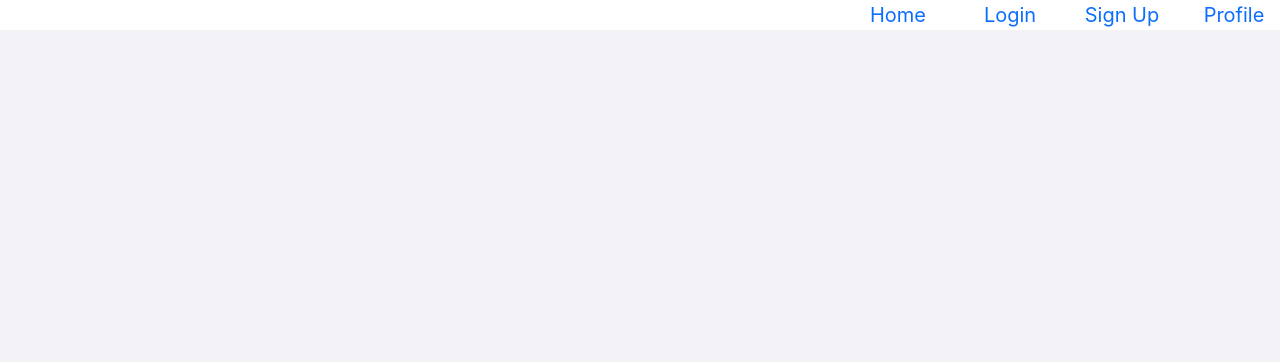
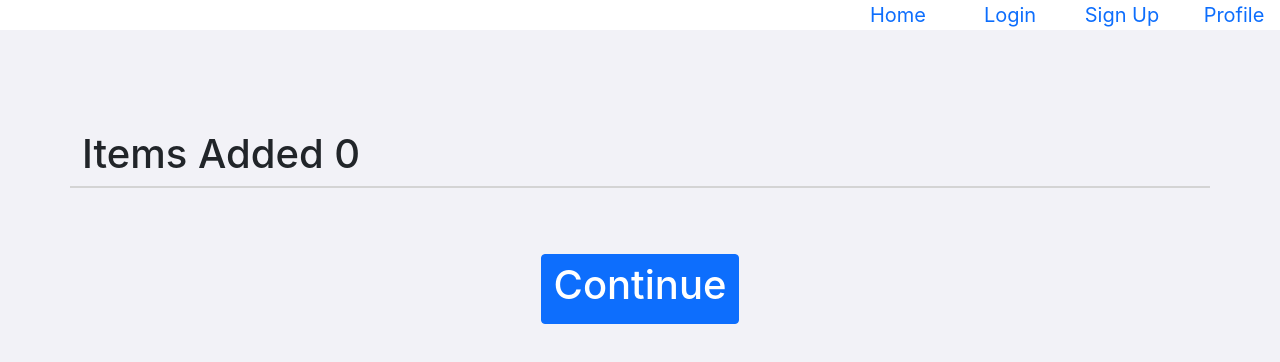
Before and after one commit to NasaudeanMihai/shop-web-app, a React (Create React App) app: page /cart in a window 1280 px wide. Shown: the top 362 px of the page. Built offline with nearby package versions, Linux system fonts and the light colour scheme.

Commit message:
added cart

```diff
--- /dev/null
+++ b/src/components/CartPage/CartPage.css
@@ -0,0 +1,22 @@
+.wrapper-container {
+  height: 100%;
+  margin-top: 100px;
+  padding-bottom: 100px;
+}
+.wrapper-h1-title {
+  background-color: transparent;
+  margin-bottom: 1rem;
+  border-bottom: 2px solid rgb(212, 212, 212);
+}
+.wrapper-images {
+  background-color: transparent;
+  margin-bottom: 50px;
+}
+.img {
+  width: 150px;
+  height: 150px;
+}
+
+.wrapper-img-details {
+  margin-bottom: 10px;
+}
--- /dev/null
+++ b/src/components/CartPage/CartPage.tsx
@@ -0,0 +1,45 @@
+import { FC, ReactElement, useContext } from 'react';
+import { useNavigate } from 'react-router-dom';
+import { AuthContext } from '../../context/authContext';
+
+import './CartPage.css';
+
+const ItemPage: FC = (): ReactElement => {
+  let navigate = useNavigate();
+  const { itemsAddedToCart, setItemsAddedToCart } = useContext(AuthContext);
+
+  return (
+    <div className="container-lg wrapper-container">
+      <div className="row align-items-start wrapper-h1-title">
+        <div className="col align-items-start">
+          <h1>Items Added {itemsAddedToCart.length}</h1>
+        </div>
+      </div>
+      <div className="col align-items-start wrapper-images">
+        {itemsAddedToCart.map(item => (
+          <div className="row wrapper-img-details">
+            <div className="col">
+              <img className="img rounded mx-auto d-block" src={item.image} alt={'woods'} />
+            </div>
+            <div className="col justify-content-center">
+              <h3>{item.brand}</h3>
+              <h5>Price: {item.price}$</h5>
+            </div>
+          </div>
+        ))}
+      </div>
+      <div>
+        <button
+          onClick={() => {
+            setItemsAddedToCart([]);
+            navigate('/');
+          }}
+          className="btn btn-primary">
+          <h1>Continue</h1>
+        </button>
+      </div>
+    </div>
+  );
+};
+
+export default ItemPage;
--- a/src/components/HomePage/HomePage.tsx
+++ b/src/components/HomePage/HomePage.tsx
@@ -1,11 +1,11 @@
 import { useEffect, useState, FC, ReactElement, useCallback } from 'react';
-import { useNavigate, createSearchParams, Link } from 'react-router-dom';
+import { Link } from 'react-router-dom';
 
 import getCategoryClothesFromFirestore from '../../client/getClothesFromFirestore';
 
 import Filter from './Filter';
 import CategoryButton from '../Buttons/CategoryButton/CategoryButton';
-import ItemButton from '../Buttons/ItemButton/ItemButton';
+
 import Loading from '../Loader/Loading';
 import { getFilterBrandData } from '../../utils/getFilterData';
 import { DataProps, FetchedDataProps } from '../../interface/dataItemProps';
@@ -22,8 +22,6 @@ const HomePage: FC = (): ReactElement => {
   const [selectedBrandFilter, setSelectedBrandFilter] = useState<string[]>([]);
   const [selectedPriceFilter, setSelectedPriceFilter] = useState<Array<PriceFilterProps>>([]);
   const [selectedOption, setSelectedOption] = useState<string>('alphabetic');
-
-  let navigate = useNavigate();
 
   const handlePantsButton = () => {
     setIsLoading(true);
--- a/src/components/ItemPage/ItemPage.tsx
+++ b/src/components/ItemPage/ItemPage.tsx
@@ -1,51 +1,37 @@
-import { FC, ReactElement } from 'react';
+import { FC, ReactElement, useContext } from 'react';
 import { useLocation } from 'react-router-dom';
 
 import { mockSize } from './mockSize';
 
 import './itemPage.css';
+import { AuthContext } from '../../context/authContext';
 
 const ItemPage: FC = (): ReactElement => {
   const location = useLocation();
   const { data }: any = location.state;
+  const { itemsAddedToCart, setItemsAddedToCart } = useContext(AuthContext);
 
   return (
-    <div className="container-lg" style={{ height: '100%', marginTop: '100px' }}>
-      <div className="row align-items-start" style={{ backgroundColor: 'transparent', marginBottom: '1rem' }}>
-        <div className="col align-items-start" style={{ borderBottom: '2px solid rgb(212, 212, 212)' }}>
+    <div className="container-lg wrapper-container">
+      <div className="wrapper-h1-title row align-items-start ">
+        <div className="col align-items-start">
           <h1>{data.brand}</h1>
         </div>
       </div>
-      <div className="row" style={{ backgroundColor: 'transparent' }}>
+      <div className="row">
         <div className="col-sm-5">
-          <img
-            className="img rounded mx-auto d-block"
-            src={data.image}
-            style={{ width: '380px', height: '380px' }}
-            alt={'woods'}
-          />
+          <img className="img rounded mx-auto d-block" src={data.image} alt={data.brand} />
         </div>
         <div className="col">
-          <div className="container" style={{ marginTop: '50px' }}>
+          <div className="container wrapper-small-container">
             <div className="row">
-              <div className="col-sm-3 justify-content-center align-items-center" style={{ marginRight: '40px' }}>
+              <div className="col-sm-3 justify-content-center align-items-center wrapper-size">
                 <h6>Select Size:</h6>
                 <div className="row">
                   {mockSize.map(item => (
                     <div className="col">
                       <div className="row justify-content-center align-items-center">
-                        <button
-                          className="btn"
-                          onClick={() => {}}
-                          style={{
-                            width: '50px',
-                            height: '50px',
-                            justifyContent: 'center',
-                            marginRight: '10px',
-                            marginBottom: '10px',
-                            border: '2px solid rgb(169,169,169)',
-                            borderRadius: '5px',
-                          }}>
+                        <button className="btn size-button" onClick={() => {}}>
                           <p add-cart-button-text>{item.name}</p>
                         </button>
                       </div>
@@ -57,8 +43,10 @@ const ItemPage: FC = (): ReactElement => {
                 <div className="col-10">
                   <h3>Price: {data.price}$</h3>
                 </div>
-                <div className="col-10" style={{ marginTop: '40px' }}>
-                  <button className="btn btn-outline-primary">
+                <div className="col-10 wrapper-add-button">
+                  <button
+                    onClick={() => setItemsAddedToCart([...itemsAddedToCart, data])}
+                    className="btn btn-outline-primary">
                     <p className="add-cart-button-text fs-3">Add to Cart</p>
                   </button>
                 </div>
--- a/src/components/ItemPage/itemPage.css
+++ b/src/components/ItemPage/itemPage.css
@@ -1,4 +1,41 @@
+.wrapper-container {
+  height: 100%;
+  margin-top: 60px;
+}
+
 .add-cart-button-text {
   text-align: center;
   margin: 0px;
 }
+
+.wrapper-h1-title {
+  margin-bottom: 1rem;
+  border-bottom: 2px solid rgb(212, 212, 212);
+}
+
+.img {
+  width: 380px;
+  height: 380px;
+}
+
+.wrapper-small-container {
+  margin-top: 50px;
+}
+
+.wrapper-size {
+  margin-right: 40px;
+}
+
+.size-button {
+  width: 50px;
+  height: 50px;
+  justify-content: center;
+  margin-right: 10px;
+  margin-bottom: 10px;
+  border: 2px solid rgb(169, 169, 169);
+  border-radius: 5px;
+}
+
+.wrapper-add-button {
+  margin-top: 40px;
+}
--- a/src/context/authContext.tsx
+++ b/src/context/authContext.tsx
@@ -1,22 +1,28 @@
 import React, { useState } from 'react';
 
 import { childrenProp, AuthContextInterface } from '../interface/authContext';
+import { DataItemProps } from '../interface/dataItemProps';
 
 const initialState: AuthContextInterface = {
   userData: false,
   setUserData: () => null,
+  itemsAddedToCart: [],
+  setItemsAddedToCart: () => null,
 };
 
 const AuthContext = React.createContext(initialState);
 
 const AuthProvider = ({ children }: childrenProp) => {
   const [userData, setUserData] = useState<boolean>(false);
+  const [itemsAddedToCart, setItemsAddedToCart] = useState<DataItemProps[]>([]);
 
   return (
     <AuthContext.Provider
       value={{
         userData,
         setUserData,
+        itemsAddedToCart,
+        setItemsAddedToCart,
       }}>
       {children}
     </AuthContext.Provider>
--- a/src/interface/authContext.ts
+++ b/src/interface/authContext.ts
@@ -1,4 +1,5 @@
 import React from 'react';
+import { DataItemProps } from './dataItemProps';
 
 export interface childrenProp {
   children: React.ReactNode;
@@ -7,4 +8,6 @@ export interface childrenProp {
 export interface AuthContextInterface {
   userData: boolean;
   setUserData: (userData: boolean) => void;
+  itemsAddedToCart: DataItemProps[];
+  setItemsAddedToCart: (itemsAddedToCart: DataItemProps[]) => void;
 }
--- a/src/routes/routes.tsx
+++ b/src/routes/routes.tsx
@@ -2,6 +2,7 @@ import { Route, Routes as ReactRoutes } from 'react-router-dom';
 
 import HomePage from '../components/HomePage/HomePage';
 import ItemPage from '../components/ItemPage/ItemPage';
+import CartPage from '../components/CartPage/CartPage';
 import AdminPage from '../components/AdminPage/AdminPage';
 import LoginPage from '../components/LoginPage/LoginPage';
 import SignUpPage from '../components/SignUpPage/SignUpPage';
@@ -13,6 +14,7 @@ const Routes = () => {
       <Route path="/login" element={<LoginPage />} />
       <Route path="/admin" element={<AdminPage />} />
       <Route path="/item" element={<ItemPage />} />
+      <Route path="/cart" element={<CartPage />} />
     </ReactRoutes>
   );
 };
--- a/src/routes/tabs.tsx
+++ b/src/routes/tabs.tsx
@@ -1,7 +1,10 @@
-import { useEffect } from 'react';
+import { useContext, useEffect } from 'react';
 import { Link } from 'react-router-dom';
+import { AuthContext } from '../context/authContext';
 
 const Tabs = () => {
+  const { itemsAddedToCart } = useContext(AuthContext);
+
   useEffect(() => {
     document.body.style.background = '#f2f2f7';
   }, []);
@@ -28,6 +31,13 @@ const Tabs = () => {
           Profile
         </li>
       </Link>
+      {itemsAddedToCart.length !== 0 && (
+        <Link className="links-btn wrapper-links profile-link" to="/cart">
+          <li className="links-btn" style={{ fontSize: 20 }}>
+            Cart {itemsAddedToCart.length !== 0 && itemsAddedToCart.length}
+          </li>
+        </Link>
+      )}
     </div>
   );
 };
```
